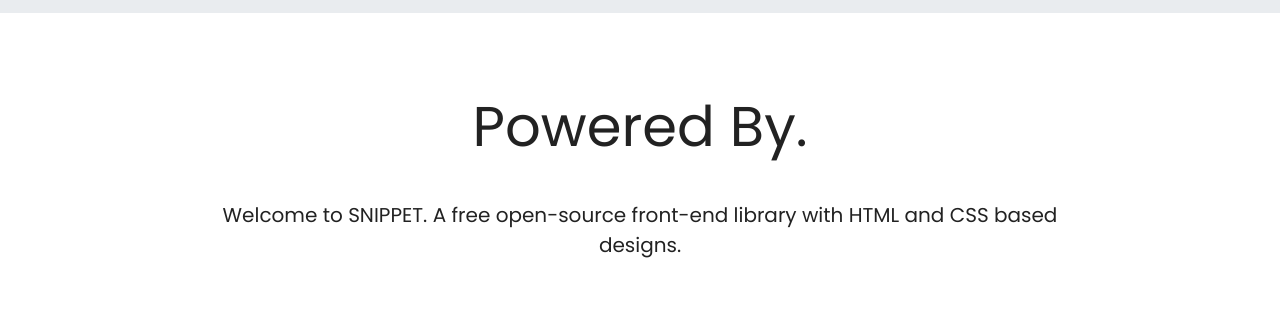
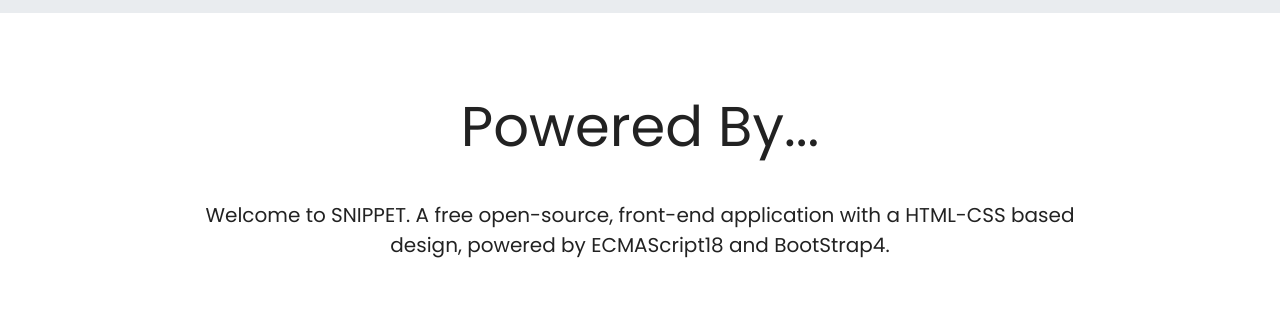
Before and after one commit to Jliciaga/Snippet-App, a plain HTML site: page index.html in a window 1280 px wide. Shown: the part 1087-1408 px from the top of the page. Drawn offline with nearby package versions, Linux system fonts and the light colour scheme.

Commit message:
minor touch ups to index file

```diff
--- a/index.html
+++ b/index.html
@@ -89,11 +89,11 @@
 <div class="container-fluid padding">
 	<div class="row welcome text-center">
 		<div class="col-12">
-			<h1 class="display-4">Powered By.</h1>
+			<h1 class="display-4">Powered By...</h1>
 		</div>
 		<hr>
 		<div class="col-12">
-			<p class="lead">Welcome to SNIPPET. A free open-source front-end library with HTML and CSS based designs.</p>
+			<p class="lead">Welcome to SNIPPET. A free open-source, front-end application with a HTML-CSS based design, powered by ECMAScript18 and BootStrap4.</p>
 		</div>
 	</div>
 </div>
```
